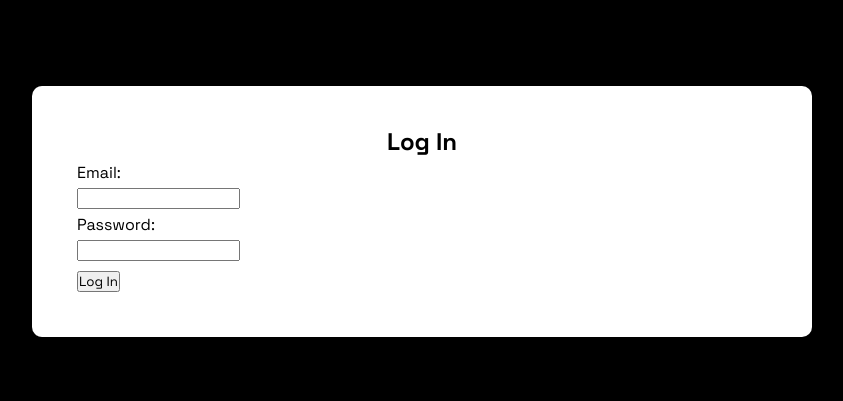
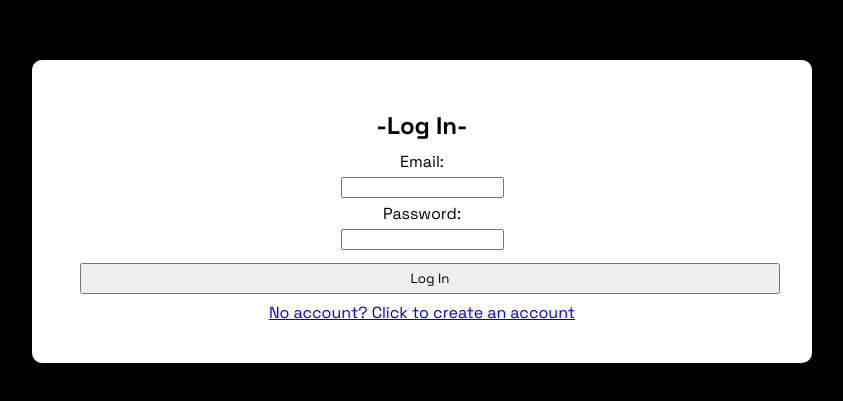
Before and after one commit to Therealjustindude/webudget-frontend, a React (Create React App) app: page / in a window 1280 px wide. Shown: the part 189-590 px from the top of the page, without its empty margins (218-1061 px from the left). Built offline with nearby package versions, Linux system fonts and the light colour scheme.

Commit message:
link to login/signup added to form

```diff
--- a/src/components/LoginForm.js
+++ b/src/components/LoginForm.js
@@ -2,7 +2,9 @@ import React from 'react'
 import styled from 'styled-components'
 import { connect } from 'react-redux'
 import { loginUser } from '../actions/user'
-
+import {
+	Link
+  } from 'react-router-dom';
 
 class LoginForm extends React.Component {
 	state = {
@@ -24,24 +26,20 @@ class LoginForm extends React.Component {
 		return (
 			<LoginFormWrapper>
 				<StyledForm onSubmit={this.handleSubmit}>
-				<StyledTitle>Log In</StyledTitle>
-					<label style={lableStyle} htmlFor="email">Email:</label>
+				<StyledH1>-Log In-</StyledH1>
+					<StyledP>Email:</StyledP>
 					<StyledInput type="email" onChange={this.handleInput} name="email" value={this.state.email}/>
-					<label style={lableStyle} htmlFor="password">Password:</label>
+					<StyledP>Password:</StyledP>
 					<StyledInput type="password" onChange={this.handleInput} name="password" value={this.state.password} />
 					<StyledButton type="submit">Log In</StyledButton>
+					<br/>
+					<Link to='/signup'>No account? Click to create an account</Link>
 				</StyledForm>
 			</LoginFormWrapper>
 	)}
 }
 export default connect(null, { loginUser } )(LoginForm)
 
-const lableStyle = {
-	display: 'flex',
-	margin: 5,
-	textAlign: 'center',
-	alignItems: 'center',
-}
 
 const LoginFormWrapper = styled.div`
 	display: flex;
@@ -61,20 +59,32 @@ const StyledForm = styled.form`
 	border-radius: 10px;
 	boxing-size: border-box;
 	box-shadow: 0px 0px 20px 0px rgba(0,0,0,0.2);
+	text-align: center;
 `
 
-const StyledTitle = styled.h1`
+const StyledH1 = styled.h1`
   font-size: 1.5em;
   text-align: center;
+  margin: 10px;
+
+`;
+const StyledP = styled.p`
+  font-size: 1.5em;
+  text-align: center;
+  font-size: medium;
 `;
 
 const StyledInput = styled.input`
-	display: flex;
 	margin: 5px;
+	display: block;
+  	margin-right: auto;
+  	margin-left: auto;
 `
 
 const StyledButton = styled.button`
-	margin: 5px;
+	margin: 8px;
+	padding: 5px;
+	width: 100%;
 `
 
 // const StyledError = styled.div`
```
Also changed, not shown: src/components/SignupForm.js (+31 -17 lines).
